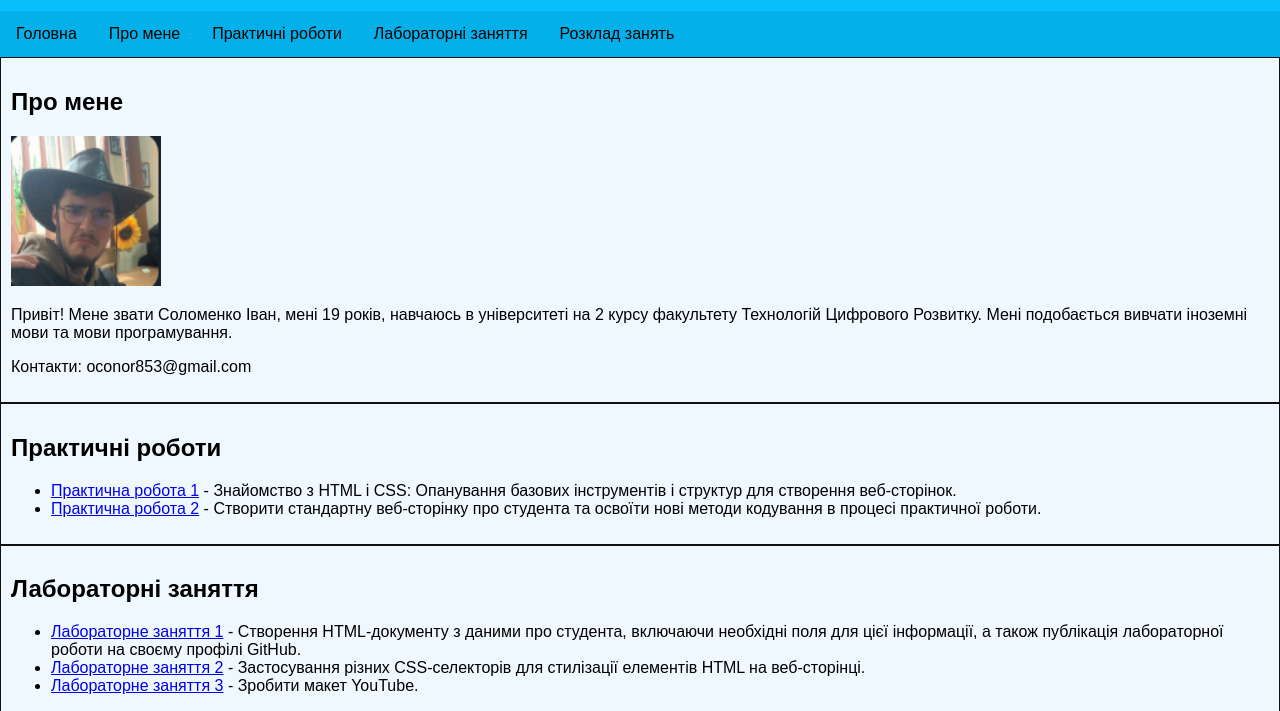
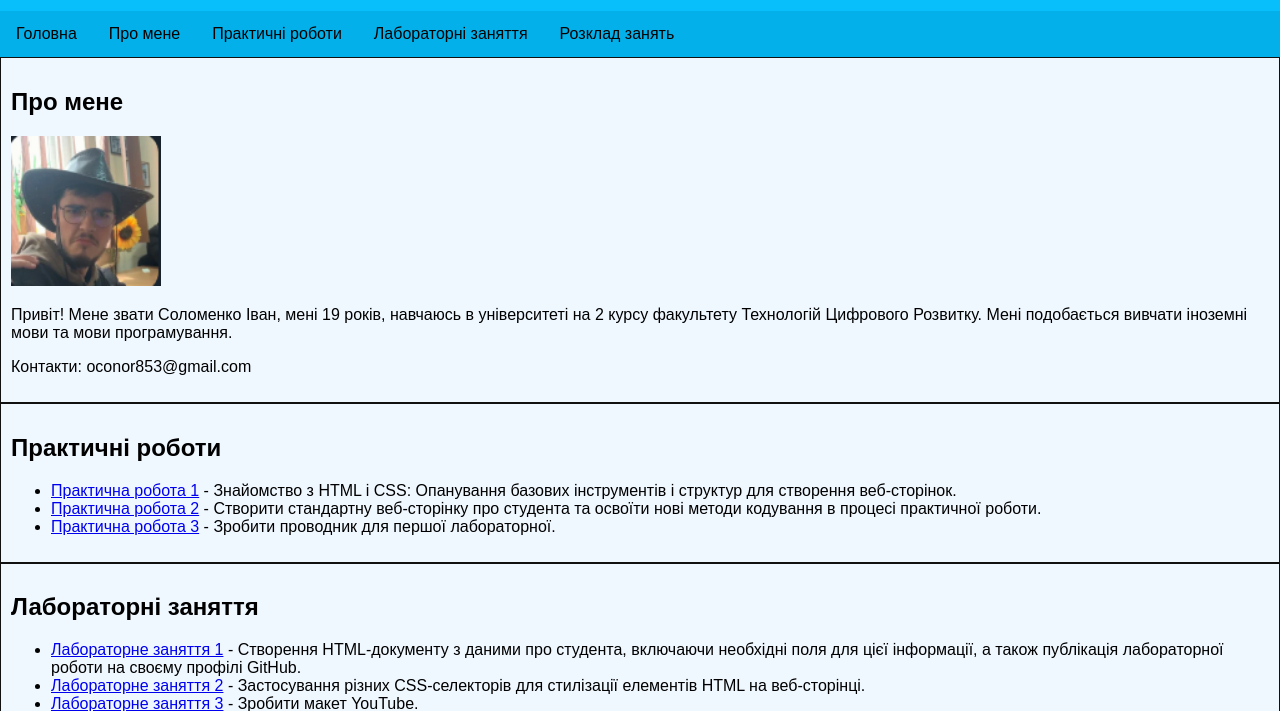
Before and after one commit to SolomenkoIvan/Web_Design_Pr_2, a plain HTML site: page index.html in a window 1280 px wide. Shown: the part 89-800 px from the top of the page. Drawn offline with Linux system fonts and the light colour scheme.

Commit message:
Update index.html

```diff
--- a/index.html
+++ b/index.html
@@ -34,6 +34,7 @@
         <ul>
             <li><a href="practical1.html">Практична робота 1</a> - Знайомство з HTML і CSS: Опанування базових інструментів і структур для створення веб-сторінок.</li>
             <li><a href="practical2.html">Практична робота 2</a> - Створити стандартну веб-сторінку про студента та освоїти нові методи кодування в процесі практичної роботи.</li>
+            <li><a href="https://solomenkoivan.github.io/Web_Design_Prac3/" target="_blank">Практична робота 3</a> - Зробити проводник для першої лабораторної.</li>
         </ul>
         </ul>
     </section>
```
